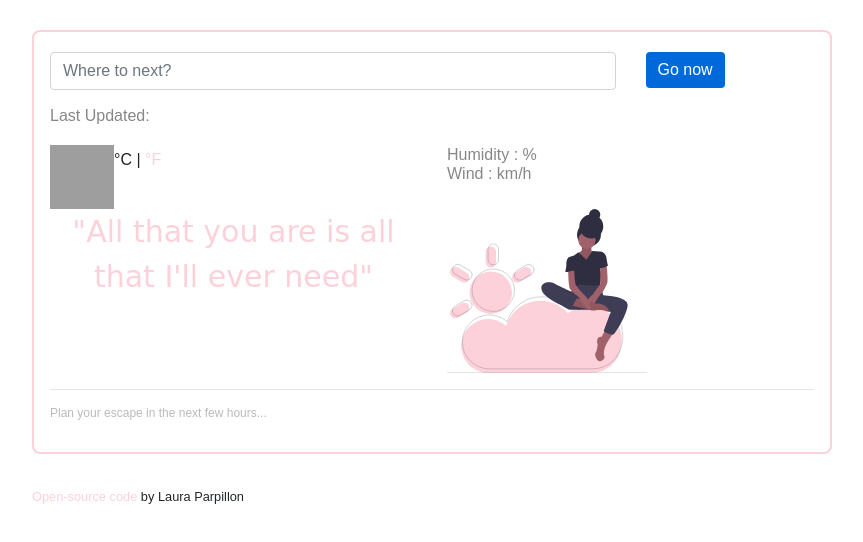
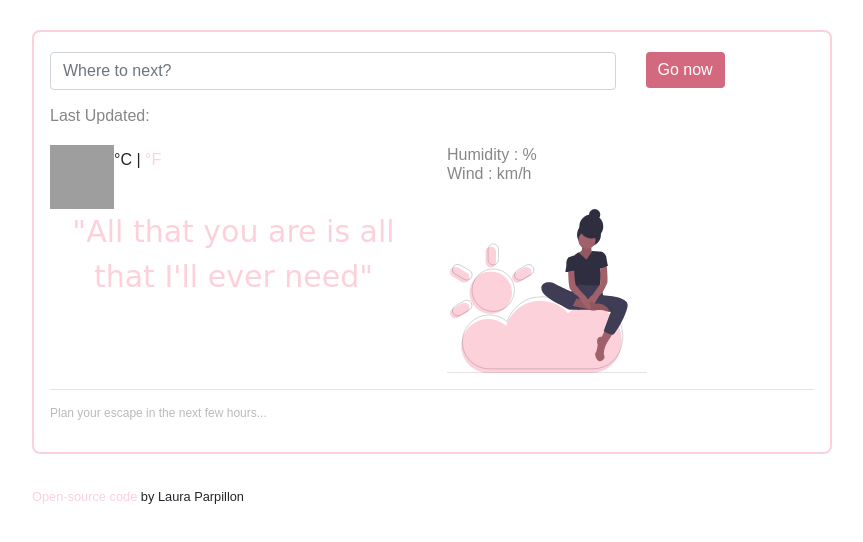
Before and after one commit to laurappl/vanilla-weather-app, a plain HTML site: page index.html in a window 1280 px wide. In both pictures the pointer is over the input "Go now". Shown: the whole page, without its empty margins (208-1071 px from the left). Drawn offline with nearby package versions, Linux system fonts and the light colour scheme; no server answers; grey boxes are pictures that could not be loaded; a web font is replaced by a local one.

Commit message:
updated css on go now button

```diff
--- a/src/styles.css
+++ b/src/styles.css
@@ -52,6 +52,10 @@ ul{
 .btn-primary {
 background-color:#FCD1DA;
 border: #FCD1DA;
+}
+
+.btn-primary:hover {
+    background-color:#d3697e;
 
 }
 .footer {
```
